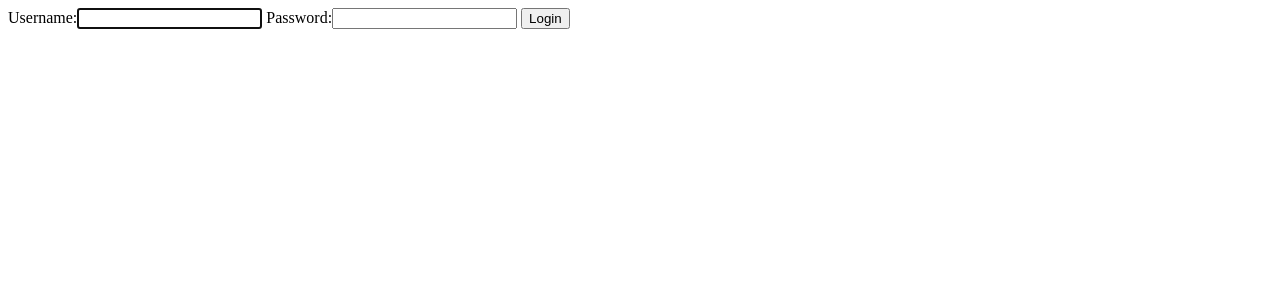
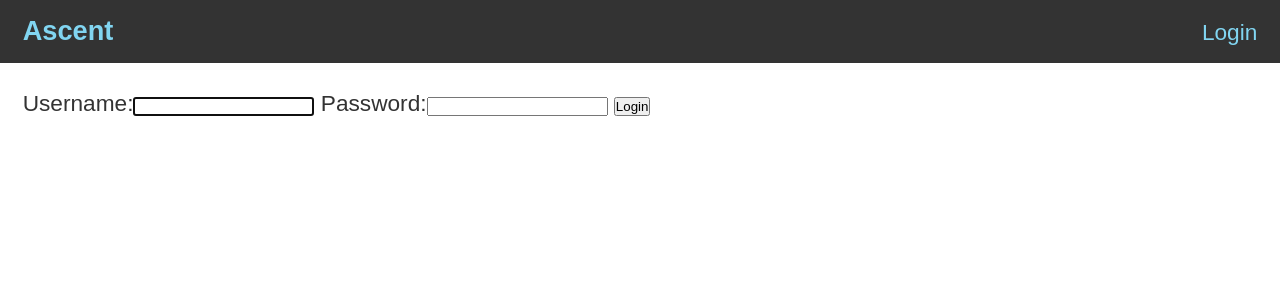
Before and after one commit to william-warren/ascent, a Django app: page /login/ in a window 1280 px wide. Shown: the top 300 px of the page. Run offline with Django 3.2, Linux system fonts and the light colour scheme.

Commit message:
Add some basic css and login/logout nav

```diff
--- a/ascent/settings.py
+++ b/ascent/settings.py
@@ -106,6 +106,7 @@ USE_TZ = True
 # https://docs.djangoproject.com/en/2.2/howto/static-files/
 
 STATIC_URL = "/static/"
+STATICFILES_DIRS = [os.path.join(BASE_DIR, "static")]
 
 EMAIL_BACKEND = "django.core.mail.backends.console.EmailBackend"
 DEFAULT_FROM_EMAIL = "no-reply@basecampcodingacademy.org"
--- /dev/null
+++ b/static/base.css
@@ -0,0 +1,55 @@
+* {
+  margin: 0;
+  padding: 0;
+  box-sizing: border-box;
+}
+
+:root {
+  font-size: 17pt;
+  line-height: 1.5;
+  font-family: Arial, Helvetica, sans-serif;
+  --blue: #81d5f1;
+  --blue--light: #b0e7f9;
+  --blue--dark: #37a9ce;
+
+  --purple: #8c9ef3;
+  --purple--light: #b7c3fa;
+  --purple--dark: #4760d6;
+
+  --green: #7ff5a7;
+  --green--light: #aefbc8;
+  --green--dark: #34dc6d;
+
+  --black: #333;
+
+  color: var(--black);
+}
+
+a {
+  color: var(--blue);
+}
+
+#main-nav {
+  background-color: var(--black);
+  padding: 0.5rem 1rem;
+  display: flex;
+  align-items: baseline;
+}
+
+#main-nav a {
+  text-decoration: none;
+}
+
+#main-nav__brand {
+  font-size: 1.2em;
+  font-weight: bold;
+}
+
+#main-nav__login,
+#main-nav__logout {
+  margin-left: auto;
+}
+
+main {
+  padding: 1rem;
+}
--- a/templates/base.html
+++ b/templates/base.html
@@ -1,3 +1,4 @@
+{% load static %}
 <!DOCTYPE html>
 <html lang="en">
 <head>
@@ -5,8 +6,17 @@
     <meta name="viewport" content="width=device-width, initial-scale=1.0">
     <meta http-equiv="X-UA-Compatible" content="ie=edge">
     <title>Ascent</title>
+    <link rel="stylesheet" href="{% static 'base.css' %}">
 </head>
 <body>
+    <nav id="main-nav">
+        <a href="{% url 'home' %}" id="main-nav__brand">Ascent</a>
+        {% if user.is_authenticated %}
+        <a href="{% url 'logout' %}" id="main-nav__login">Logout</a>
+        {% else %}
+        <a href="{% url 'login' %}" id="main-nav__logout">Login</a>
+        {% endif %}
+    </nav>
     <main>
     {% block content %}
     {% endblock content %}
--- a/templates/home.html
+++ b/templates/home.html
@@ -1,4 +1,3 @@
 {% extends 'base.html' %}
 {% block content %}
-<h1>Ascent</h1>
 {% endblock content %}
```
